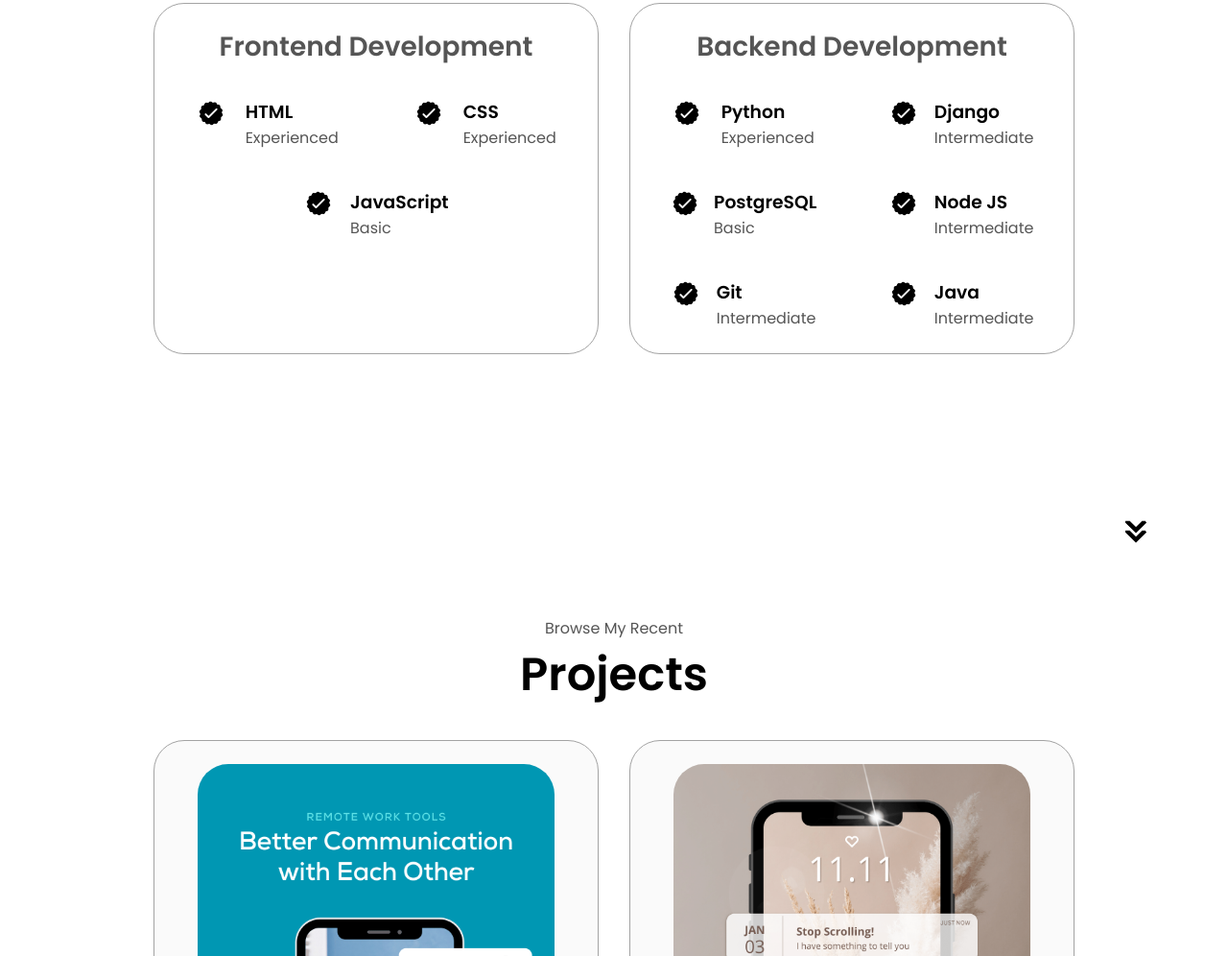
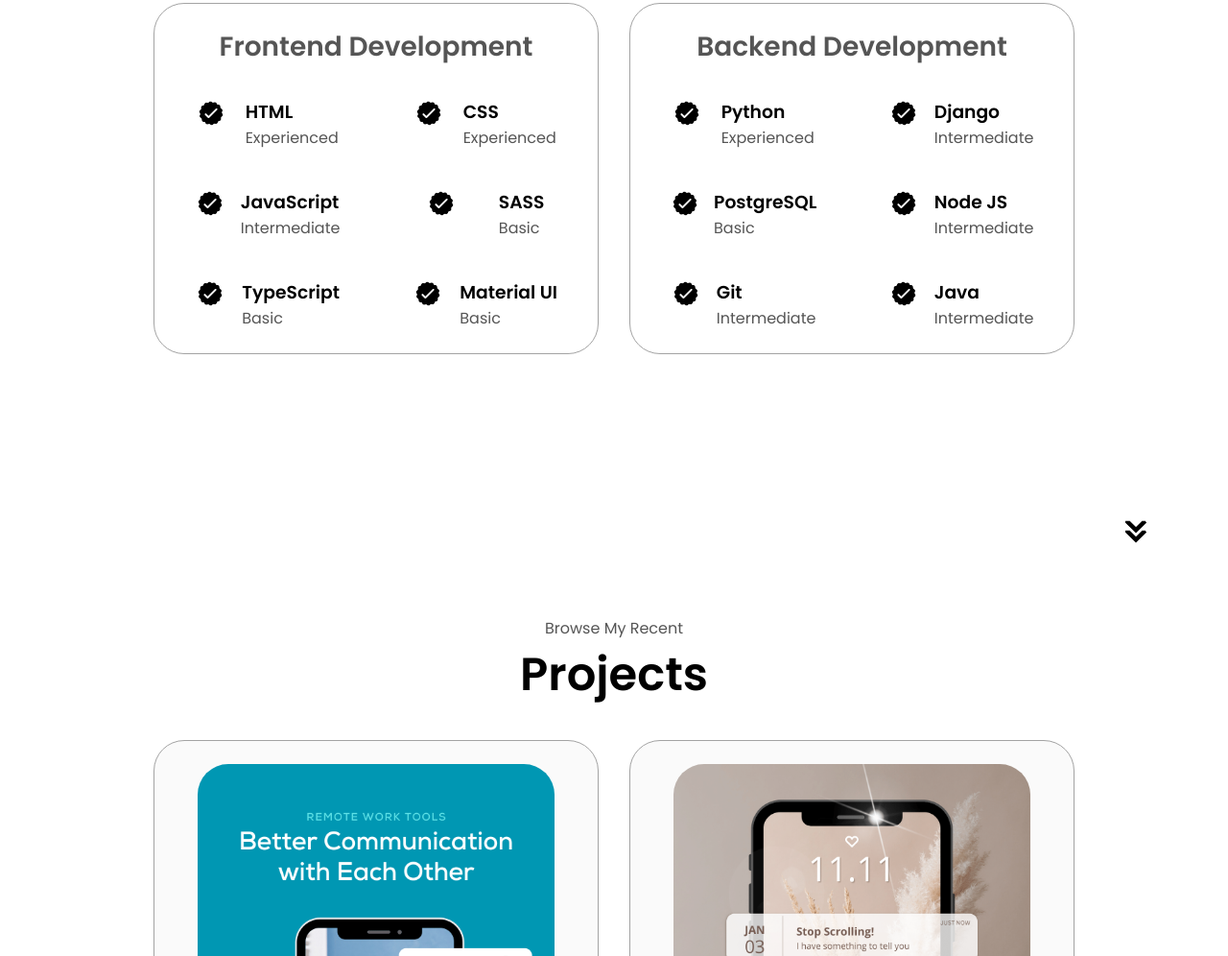
Before and after one commit to joseph001technology/html-css-js-project, a plain HTML site: page index.html in a window 1280 px wide. Shown: the part 1822-2818 px from the top of the page at 96% size. Drawn offline with Linux system fonts and the light colour scheme.

Commit message:
Update index.html

```diff
--- a/index.html
+++ b/index.html
@@ -154,6 +154,39 @@
                 />
                 <div>
                   <h3>JavaScript</h3>
+                  <p>Intermediate</p>
+                </div>
+              </article>
+               <article>
+                <img
+                  src="./assets/checkmark.png"
+                  alt="Experience icon"
+                  class="icon"
+                />
+                <div>
+                  <h3>SASS</h3>
+                  <p>Basic</p>
+                </div>
+              </article>
+              <article>
+                <img
+                  src="./assets/checkmark.png"
+                  alt="Experience icon"
+                  class="icon"
+                />
+                <div>
+                  <h3>TypeScript</h3>
+                  <p>Basic</p>
+                </div>
+              </article>
+              <article>
+                <img
+                  src="./assets/checkmark.png"
+                  alt="Experience icon"
+                  class="icon"
+                />
+                <div>
+                  <h3>Material UI</h3>
                   <p>Basic</p>
                 </div>
               </article>
```
